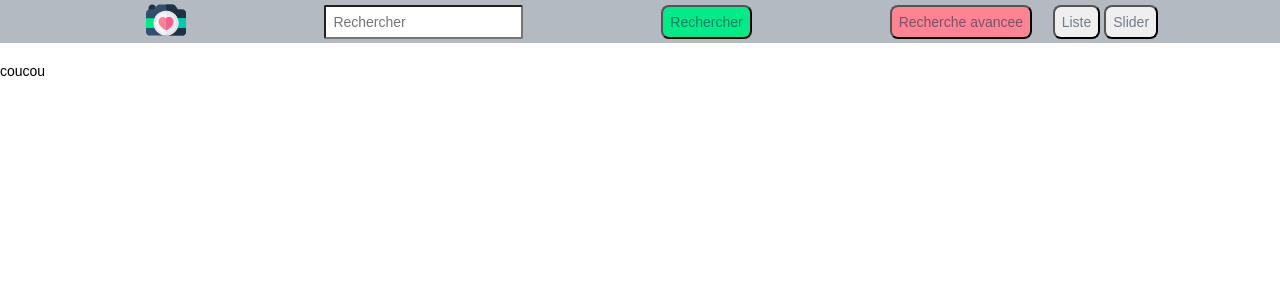
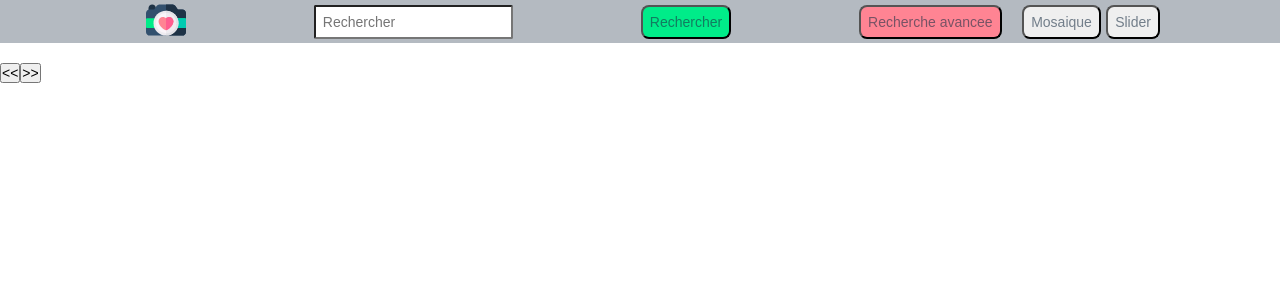
Before and after one commit to Johanna1506/flick-angular, an Angular app: page / in a window 1280 px wide. Both pictures are taken after a click on the button "Slider". Shown: the top 300 px of the page. Built offline with nearby package versions, Linux system fonts and the light colour scheme.

Commit message:
sauvegarde intermediaire slider

```diff
--- a/src/app/images/images.component.html
+++ b/src/app/images/images.component.html
@@ -1,8 +1,10 @@
-<div class="wrapImage" *ngIf="view == 'list'">
+<div class="wrapImage" *ngIf="view == 'mosaic'">
   <div  *ngFor="let url of urlImages | keyvalue">
     <span (click)="showDetails(url.key)"><img src={{url.value}}></span>
   </div>
 </div>
-<div class="" *ngIf="view == 'slider'">
-  coucou
+<div class="slider" *ngIf="view == 'slider'">
+  <button class="buttons" (click)="prev()"> << </button>
+  <img [src]="currentImgUrl" />
+  <button class="buttons" (click)="next()"> >> </button>
 </div>
--- a/src/app/images/images.component.ts
+++ b/src/app/images/images.component.ts
@@ -8,15 +8,20 @@ import {ActivatedRoute, Router} from '@angular/router';
 })
 export class ImagesComponent implements OnInit {
 
-  @Input() urlImages: {};
+  @Input() urlImages;
   selectedId: string;
   imgData: object;
   @Input() view: string;
+  index: number = 0;
+  currentImgId: string;
+  currentImgUrl: string;
 
   constructor(private route: ActivatedRoute, private router: Router) {}
 
 
   ngOnInit(): void {
+    this.currentImgId = this.urlImages.keys[this.index];
+    this.currentImgUrl = this.urlImages[this.currentImgId];
   }
 
   showDetails(imgId: string): void {
@@ -25,4 +30,18 @@ export class ImagesComponent implements OnInit {
         window.location.reload();
       });
   }
+
+  prev(): void {
+    const nbImages = this.urlImages.keys.length;
+    this.index = (this.index <= 0) ? (nbImages - 1) : this.index - 1;
+    this.currentImgId = this.urlImages.keys[this.index];
+    this.currentImgUrl = this.urlImages[this.currentImgId];
+  }
+
+  next(): void {
+    const nbImages = this.urlImages.keys.length;
+    this.index = (this.index >= nbImages - 1) ? 0 : this.index + 1;
+    this.currentImgId = this.urlImages.keys[this.index];
+    this.currentImgUrl = this.urlImages[this.currentImgId];
+  }
 }
--- a/src/app/search/search.component.html
+++ b/src/app/search/search.component.html
@@ -7,7 +7,7 @@
       <li class=""><button class="btn-header pink" (click)="toggleAdvanced()">Recherche avancee</button></li>
     </ul>
     <ul class="menu1 bdesktop5 flex-between">
-      <li class=""><button class="btn-header white" (click)="activateListView()">Liste</button></li>
+      <li class=""><button class="btn-header white" (click)="activateMosaicView()">Mosaique</button></li>
       <li class=""><button class="btn-header white" (click)="activateSliderView()">Slider</button></li>
     </ul>
   </nav>
--- a/src/app/search/search.component.ts
+++ b/src/app/search/search.component.ts
@@ -10,7 +10,7 @@ import {Router} from '@angular/router';
 export class SearchComponent implements OnInit {
 
   advanced: boolean = false;
-  view: string = "list";
+  view: string = "mosaic";
   userTags: string;
   tailleImg: string = '';
   dateMin: string = '';
@@ -80,7 +80,6 @@ export class SearchComponent implements OnInit {
 
   getImgList(queryString): void {
     // recuperation de la liste des images depuis le service images
-
     this.urlImages = {};
     this.images.getImages(queryString).subscribe(data => {
       (data.photos.photo).forEach(photo => {
@@ -94,8 +93,8 @@ export class SearchComponent implements OnInit {
     this.advanced = !this.advanced;
   }
 
-  activateListView(): void {
-    this.view = 'list';
+  activateMosaicView(): void {
+    this.view = 'mosaic';
     this.sendView.emit(this.view);
   }
 
```
